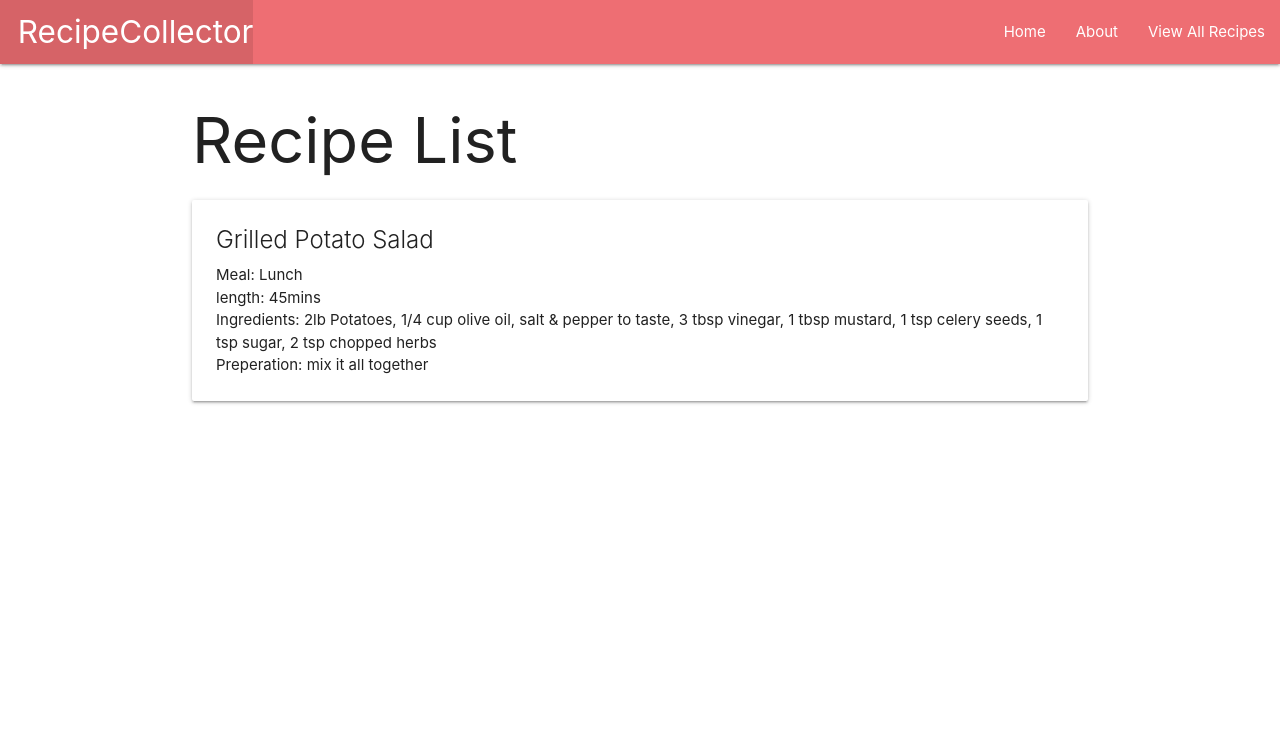
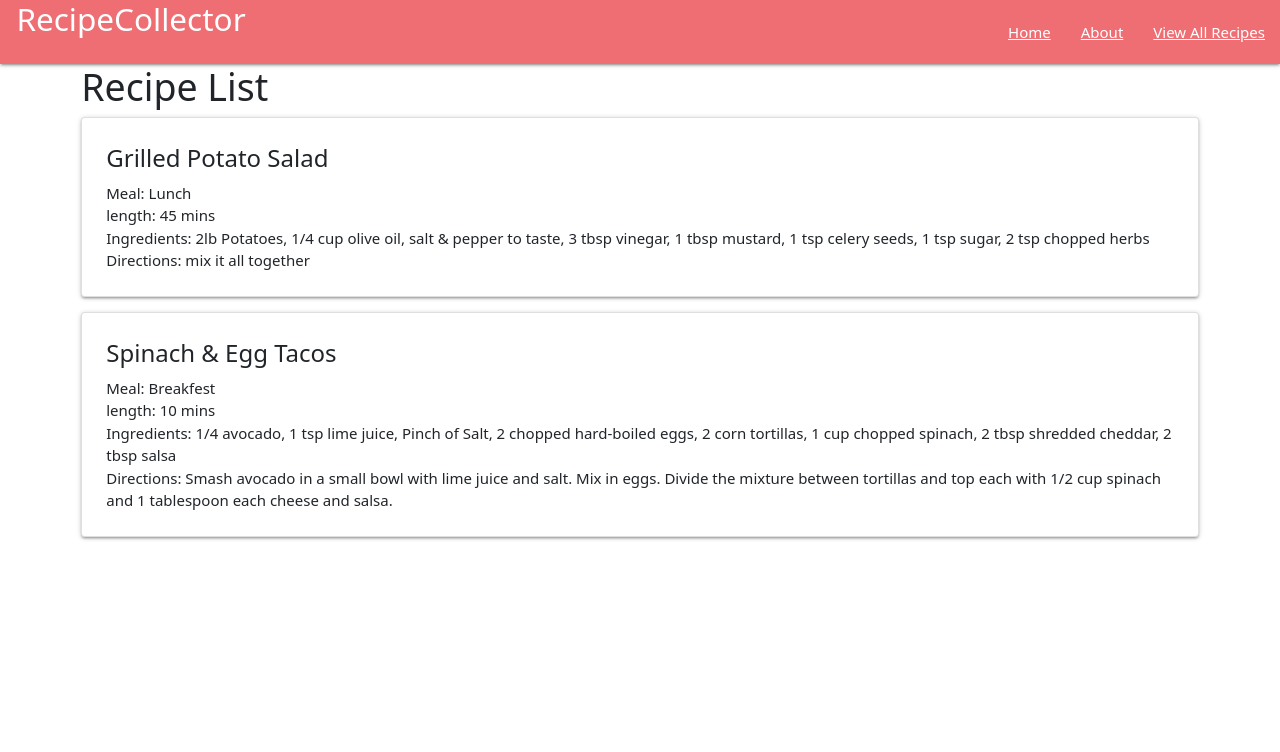
Before and after one commit to karatikidd94/recipecollector, a Django app: page /recipes/ in a window 1280 px wide. Shown: the top 752 px of the page. Run offline with Django 4.2, Linux system fonts and the light colour scheme.

Commit message:
Added Styling to recipe/index.html

```diff
--- a/main_app/templates/base.html
+++ b/main_app/templates/base.html
@@ -8,6 +8,7 @@
   <meta http-equiv="X-UA-Compatible" content="ie=edge">
   <title>Recipe Collector</title>
   <link rel="stylesheet" href="https://cdnjs.cloudflare.com/ajax/libs/materialize/1.0.0/css/materialize.min.css">
+  <link href="https://cdn.jsdelivr.net/npm/bootstrap@5.1.3/dist/css/bootstrap.min.css" rel="stylesheet" integrity="sha384-1BmE4kWBq78iYhFldvKuhfTAU6auU8tT94WrHftjDbrCEXSU1oBoqyl2QvZ6jIW3" crossorigin="anonymous">
   <link rel="stylesheet" type="text/css" href="{% static 'css/style.css' %}">
 </head>
 <body>
@@ -15,7 +16,7 @@
     <nav>
       <div class="nav-wrapper">
         <ul>
-          <li><a href="/" class="left brand-logo">&nbsp;&nbsp;RecipeCollector</a></li>
+          <li><h1 class="left brand-logo">&nbsp;&nbsp;RecipeCollector</h1></li>
         </ul>
         <ul class="right">
           <li><a href="/">Home</a></li>
--- a/main_app/templates/recipes/index.html
+++ b/main_app/templates/recipes/index.html
@@ -10,7 +10,7 @@
       <p>Meal: {{ recipe.meal }}</p>
       <p>length: {{ recipe.length }}</p>
       <p>Ingredients: {{ recipe.ingredients }}</p>
-      <p>Preperation: {{ recipe.prep }}</p>
+      <p>Directions: {{ recipe.directions }}</p>
     </div>
   </div>
 {% endfor %}
--- a/main_app/views.py
+++ b/main_app/views.py
@@ -3,15 +3,17 @@ from .models import Recipe
 from django.http import HttpResponse
 
 class Recipe:  # Note that parens are optional if not inheriting from another class
-  def __init__(self, meal, title, length, ingredients, prep):
-    self.meal = meal
-    self.title = title
-    self.length = length
-    self.ingredients = ingredients
-    self.prep = prep
+    def __init__(self, title, meal, length, ingredients, directions):
+        self.title = title
+        self.meal = meal
+        self.length = length
+        self.ingredients = ingredients
+        self.directions = directions
+
 
 recipes = [
-  Recipe('Lunch', 'Grilled Potato Salad', '45mins', '2lb Potatoes, 1/4 cup olive oil, salt & pepper to taste, 3 tbsp vinegar, 1 tbsp mustard, 1 tsp celery seeds, 1 tsp sugar, 2 tsp chopped herbs', 'mix it all together'),
+  Recipe('Grilled Potato Salad', 'Lunch', '45 mins', '2lb Potatoes, 1/4 cup olive oil, salt & pepper to taste, 3 tbsp vinegar, 1 tbsp mustard, 1 tsp celery seeds, 1 tsp sugar, 2 tsp chopped herbs', 'mix it all together'),
+  Recipe('Spinach & Egg Tacos', 'Breakfest', '10 mins', '1/4 avocado, 1 tsp lime juice, Pinch of Salt, 2 chopped hard-boiled eggs, 2 corn tortillas, 1 cup chopped spinach, 2 tbsp shredded cheddar, 2 tbsp salsa', 'Smash avocado in a small bowl with lime juice and salt. Mix in eggs. Divide the mixture between tortillas and top each with 1/2 cup spinach and 1 tablespoon each cheese and salsa.')
 ]
 
 # Create your views here.
```
